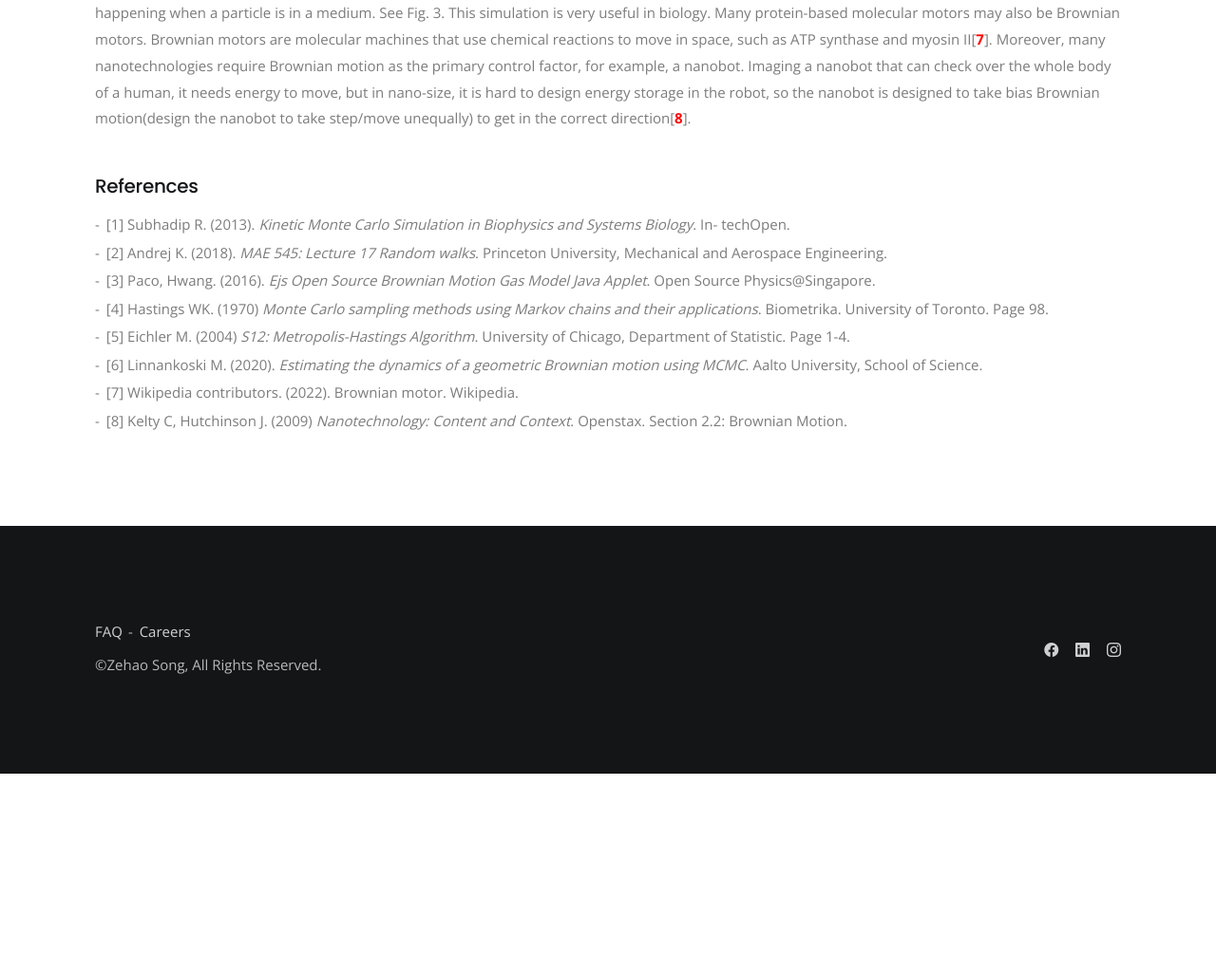
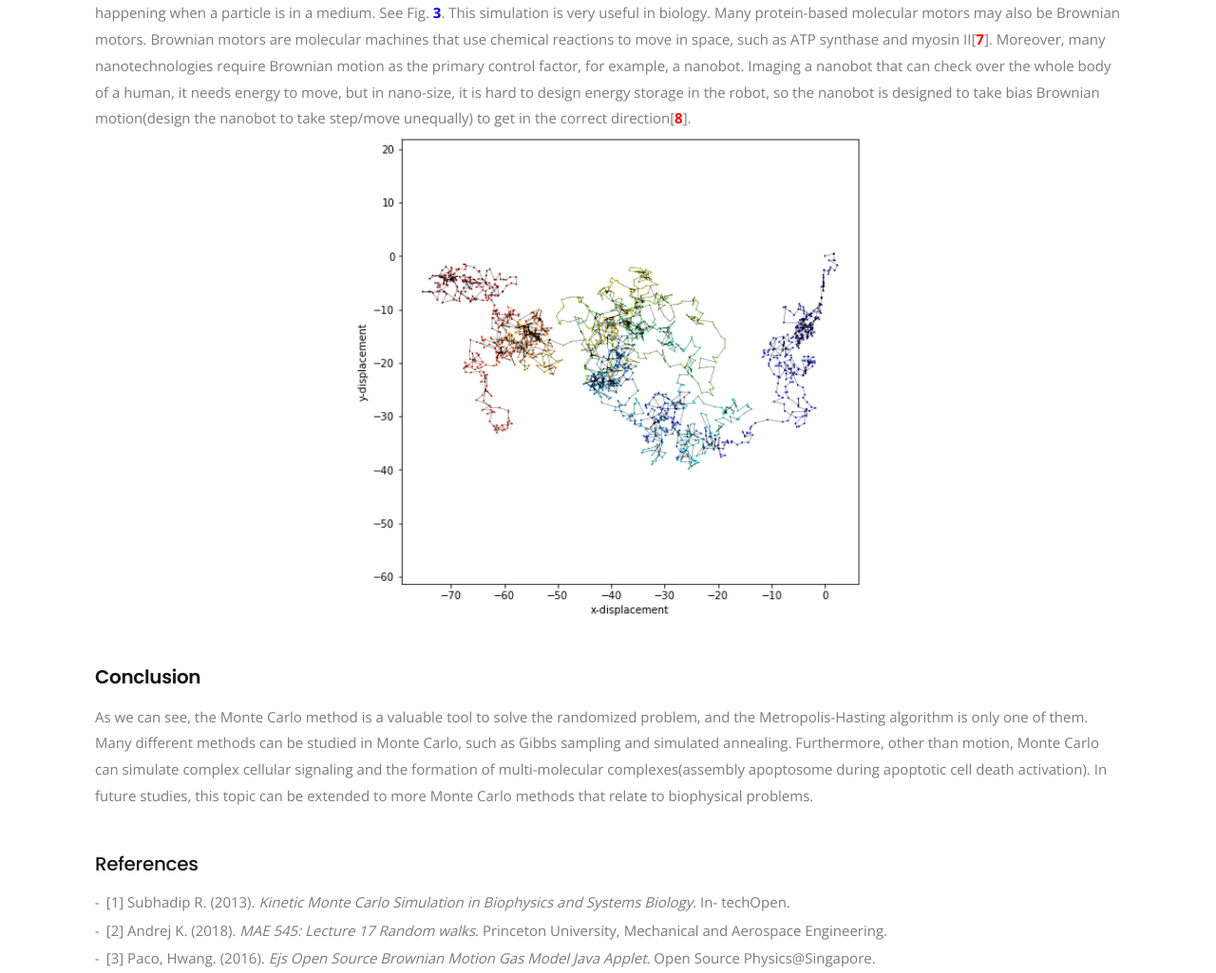
Before and after one commit to LleftyNA/ZehaoSong, a plain HTML site: page Monte Carlo.html in a window 1280 px wide. Shown: the part 3472-4497 px from the top of the page at 95% size. Before the commit the page ends 4287 px from the top, so only its background shows below. Drawn offline with nearby package versions, Linux system fonts and the light colour scheme; some packages are replaced by stand-ins of ours; a script that the page names is missing.

Commit message:
Update Monte Carlo.html

```diff
--- a/Monte Carlo.html
+++ b/Monte Carlo.html
@@ -223,7 +223,7 @@
 							(0, 0) and 5000 Metropolis steps, for each step the algorithm checks the acceptance of x and
 							y, if the step is accepted, the particle will move to the new position. This situation is all
 							randomized, the current position is independent from other steps, which is what happening
-							when a particle is in a medium. See Fig. 3. This simulation is very useful in biology.
+							when a particle is in a medium. See Fig. <a href="#fg3" style="color:blue;"><b>3</b></a>. This simulation is very useful in biology.
 							Many protein-based molecular motors may also be Brownian motors. Brownian motors are
 							molecular machines that use chemical reactions to move in space, such as ATP synthase and myosin II[<a href="#ct7" style="color:red;"><b>7</b></a>].
 							Moreover, many nanotechnologies require Brownian motion as the primary
@@ -232,8 +232,19 @@
 							storage in the robot, so the nanobot is designed to take bias Brownian motion(design the
 							nanobot to take step/move unequally) to get in the correct direction[<a href="#ct8" style="color:red;"><b>8</b></a>].
 							</p>
+							<img src="assets/images/BM.png" class = "imgcenter" id = "fg3">
 						</div>
-
+						<div>
+						<h5 class="margin-top-30 margin-lg-top-40">Conclusion</h5>
+							<p>As we can see, the Monte Carlo method is a valuable tool to solve the randomized problem,
+							and the Metropolis-Hasting algorithm is only one of them. Many different methods can be
+							studied in Monte Carlo, such as Gibbs sampling and simulated annealing. Furthermore,
+							other than motion, Monte Carlo can simulate complex cellular signaling and the formation
+							of multi-molecular complexes(assembly apoptosome during apoptotic cell death activation).
+							In future studies, this topic can be extended to more Monte Carlo methods that relate to
+							biophysical problems.
+							</p>
+						</div>
 						<div class="margin-top-30 margin-lg-top-40">
 							<h5 class="fw-medium">References</h5>
 							<ul class="list-dash">
```
